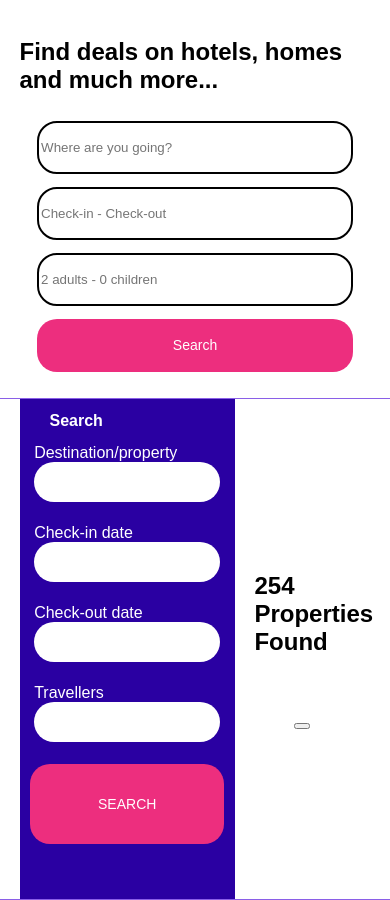
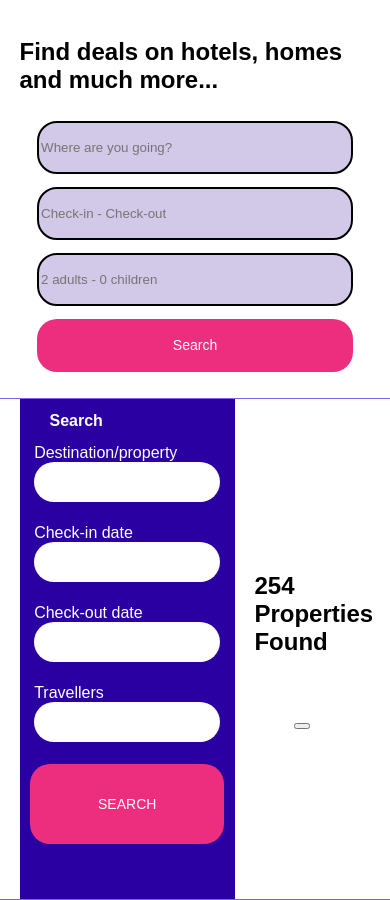
Before and after one commit to pau-develop/202207-w1chwe-pau-sanchez-pablo-sobrino, a website: page index.html in a window 390 px wide. Shown: the part 81-981 px from the top of the page. Drawn offline with nearby package versions, Linux system fonts and the light colour scheme; files that its build step writes are made by us from their sources.

Commit message:
Added mixin features to input box for mobile

```diff
--- a/sass/_partials/_section-one.scss
+++ b/sass/_partials/_section-one.scss
@@ -11,11 +11,8 @@
       @include sectioned-boxes-inner(column, $background-color, space-around);
       width: 90%;
       align-items: center;
-      input {
-        width: 100%;
-        height: 20%;
-        border: 2px solid $text-black;
-        border-radius: 20px;
+      .section-top__input {
+        @include input-box(2px solid black, $box-grey, 20%, 100%);
       }
     }
     .section-top__submit-button {
```
